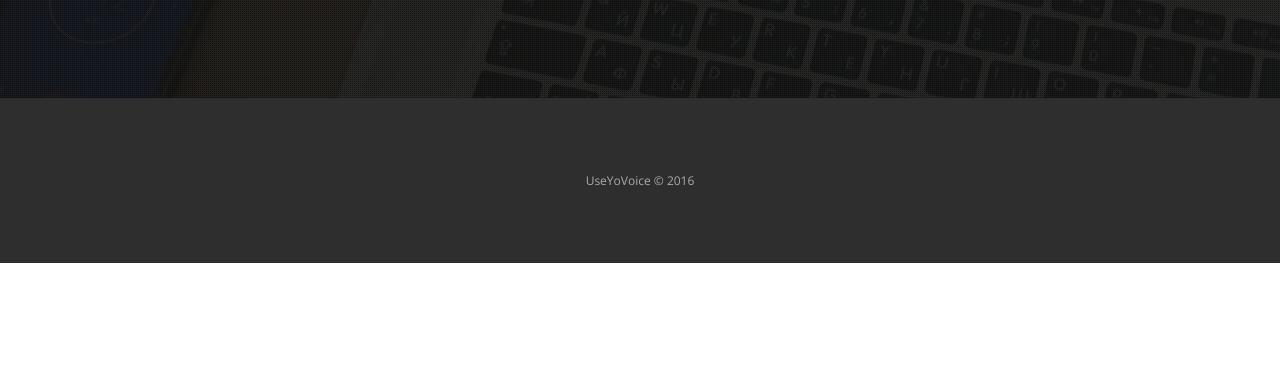
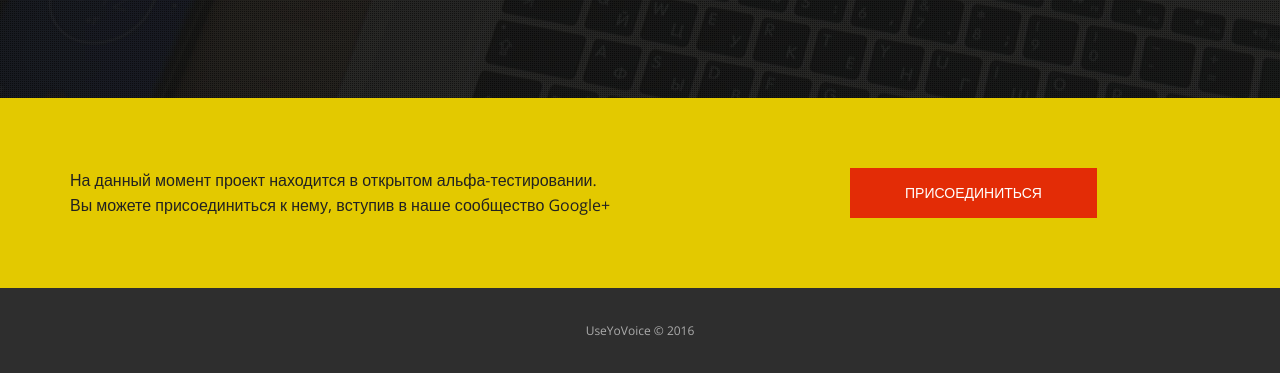
Before and after one commit to uzyovoys/aggregate, a plain HTML site: page index.html in a window 1280 px wide. Shown: the part 5182-5555 px from the top of the page. Before the commit the page ends 5445 px from the top, so only its background shows below. Drawn offline with nearby package versions, Linux system fonts and the light colour scheme; some packages are replaced by stand-ins of ours.

Commit message:
index.html improvements

```diff
--- a/css/main.css
+++ b/css/main.css
@@ -67,6 +67,13 @@ main > section {
 
 .btn-blue {
     background-color: rgba(227, 183, 0, 0.78);
+    box-shadow: 0 -2px 0 rgba(0, 0, 0, 0.15) inset;
+    padding: 15px 55px;
+    color: #fff;
+}
+
+.btn-red {
+    background-color: rgba(227, 0, 8, 0.78);
     box-shadow: 0 -2px 0 rgba(0, 0, 0, 0.15) inset;
     padding: 15px 55px;
     color: #fff;
@@ -516,7 +523,7 @@ h1.navbar-brand {
 	About
 ==================================================================*/
 
-#about {
+#about, #alpha {
     background-color: #e3c900;
     color: #212121;
 }
@@ -1037,7 +1044,7 @@ textarea.form-control {
 
 #footer {
     background-color: #2E2E2E;
-    padding: 70px 0;
+    padding: 30px 0;
     color: #fff;
 }
 
--- a/index.html
+++ b/index.html
@@ -366,6 +366,20 @@
 				</div>
 			</section>
 			<!-- end Social section -->
+
+			<section id="alpha">
+				<div class="container">
+					<div class="row">
+						<div class="col-md-8 wow animated fadeInLeft">
+							<p>На данный момент проект находится в открытом альфа-тестировании.</p>
+							<p>Вы можете присоединиться к нему, вступив в наше сообщество Google+</p>
+						</div>
+						<div class="col-md-4 wow animated fadeInRight">
+							<a href="https://plus.google.com/communities/107842291040103298448" class="btn btn-red btn-effect">Присоединиться</a>
+						</div>
+					</div>
+				</div>
+			</section>
 		</main>
 
 		<footer id="footer">
```
